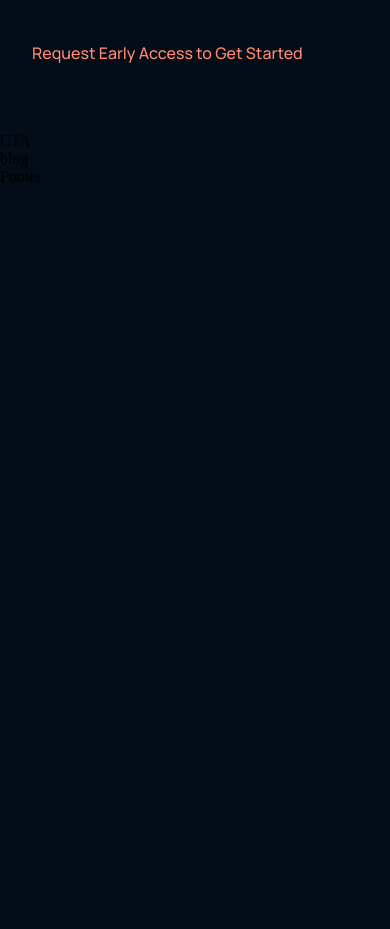
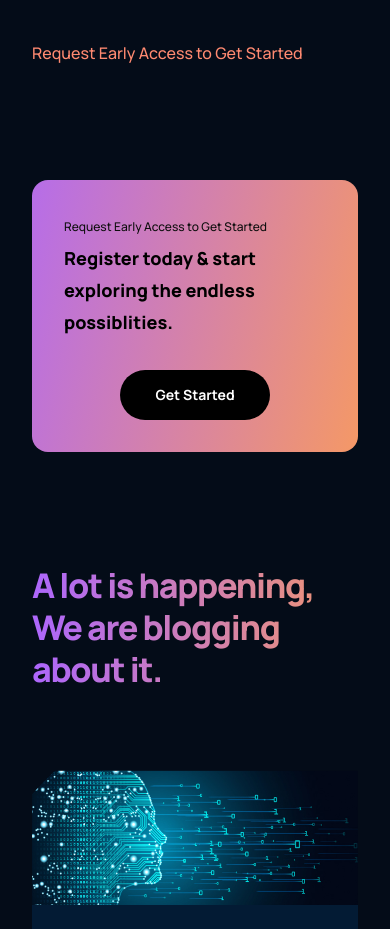
Before and after one commit to beke83/ui-ux-landing-page, a React (Create React App) app: page / in a window 390 px wide. Shown: the part 4084-5013 px from the top of the page. Before the commit the page ends 4270 px from the top, so only its background shows below. Built offline with nearby package versions, Linux system fonts and the light colour scheme.

Commit message:
Article section done

```diff
--- a/src/components/article/Article.jsx
+++ b/src/components/article/Article.jsx
@@ -1,12 +1,20 @@
 import React from 'react';
 import './article.css';
 
-const Article = () => {
-  return (
-    <div>
-      Article
+const Article = ({ imgUrl, date, title }) => (
+  <div className="gpt3__blog-container_article">
+    <div className="gpt3__blog-container_article-image">
+      {/* <iframe src={imgUrl} frameborder="0"></iframe> */}
+      <img src={imgUrl} alt="blog_image" />
     </div>
-  )
-}
+    <div className="gpt3__blog-container_article-content">
+      <div>
+        <p>{date}</p>
+        <h3>{title}</h3>
+      </div>
+      <p>Read Full Article</p>
+    </div>
+  </div>
+);
 
-export default Article
+export default Article;
--- a/src/components/article/article.css
+++ b/src/components/article/article.css
@@ -0,0 +1,60 @@
+.gpt3__blog-container_article {
+    width: 100%;
+    height: 100%;
+
+    display: flex;
+    flex-direction: column;
+    background: var(--color-footer);
+}
+
+.gpt3__blog-container_article-image {
+    width: 100%;
+    height: 100%;
+    background: var(--color-bg);
+}
+
+.gpt3__blog-container_article-image img {
+    width: 100%;
+    height: 100%;
+}
+
+.gpt3__blog-container_article-content {
+    display: flex;
+    flex-direction: column;
+    justify-content: space-between;
+
+    padding: 1rem 1.5rem;
+    height: 100%;
+}
+
+.gpt3__blog-container_article-content p {
+    font-family: var(--font-family);
+    font-size: 11.65px;
+    font-weight: 700;
+    line-height: 35px;
+
+    color: #fff;
+}
+
+.gpt3__blog-container_article-content h3 {
+    font-family: var(--font-family);
+    font-size: 25.11px;
+    font-weight: 800;
+    line-height: 30.30px;
+
+    color: #fff;
+    margin-bottom: 5rem;
+    cursor: pointer;
+}
+
+.gpt3__blog-container_article-content p:last-child {
+    cursor: pointer;
+}
+
+
+@media screen and (max-width: 550px) {
+    .gpt3__blog-container_article-content h3 {
+        font-size: 18px;
+        line-height: 25px;
+    }
+}
--- a/src/components/cta/CTA.jsx
+++ b/src/components/cta/CTA.jsx
@@ -3,8 +3,14 @@ import './cta.css';
 
 const CTA = () => {
   return (
-    <div>
-      CTA
+    <div className='gpt3__cta'>
+      <div className='gpt3__cta-content'>
+        <p>Request Early Access to Get Started</p>
+        <h3>Register today & start exploring the endless possiblities.</h3>
+      </div>
+      <div className='gpt3__cta-btn'>
+        <button type='button'>Get Started</button>
+      </div>
     </div>
   )
 }
--- a/src/components/cta/cta.css
+++ b/src/components/cta/cta.css
@@ -0,0 +1,72 @@
+.gpt3__cta {
+  display: flex;
+  justify-content: space-between;
+  align-items: center;
+  flex-direction: row;
+  padding: 2rem;
+  margin: 4rem;
+  border-radius: 1rem;
+  background: var(--gradient-bar);
+}
+
+.gpt3__cta-content p {
+  font-family: var(--font-family);
+  font-weight: 500;
+  font-size: 12px;
+  line-height: 30px;
+  color: #0e0e0e;
+}
+.gpt3__cta-content h3 {
+  font-family: var(--font-family);
+  font-weight: 800;
+  font-size: 24px;
+  line-height: 45px;
+  color: #000000;
+}
+
+.gpt3__cta-btn {
+  display: flex;
+  justify-content: center;
+  align-items: center;
+  margin-left: 2rem;
+}
+.gpt3__cta-btn button {
+  font-family: var(--font-family);
+  font-weight: 700;
+  font-size: 18px;
+  line-height: 30px;
+  color: #ffffff;
+  background: #000000;
+  border-radius: 40px;
+  border: none;
+  padding: 0.7rem 2rem;
+  outline: none;
+  cursor: pointer;
+  min-width: 150px;
+}
+
+@media screen and (max-width: 650px) {
+    .gpt3__cta {
+        flex-direction: column;
+    }
+
+    .gpt3__cta-btn {
+        margin: 2rem 0 0;
+    }
+}
+
+@media screen and (max-width:550px) {
+    .gpt3__cta {
+        margin: 3rem 2rem;
+    }
+
+    .gpt3__cta-content h3 {
+        font-size: 18px;
+        line-height: 32px;
+    }
+
+    .gpt3__cta-btn button {
+        font-size: 14px;
+        line-height: 28px;
+    }
+}
--- a/src/containers/blog/Blog.jsx
+++ b/src/containers/blog/Blog.jsx
@@ -1,10 +1,27 @@
 import React from 'react';
+import { Article } from '../../components';
 import './blog.css';
+import { blog01, blog02, blog03, blog04, blog05 } from './imports';
 
 const Blog = () => {
   return (
-    <div>
-      blog
+    <div className='gpt3__blog section__padding' id='blog'>
+      <div className="gpt3__blog-heading">
+        <h1 className="gradient__text">
+          A lot is happening, We are blogging about it.
+        </h1>
+      </div>
+      <div className="gpt3__blog-container">
+        <div className="gpt3__blog-container_groupA">
+          <Article imgUrl={blog01} date="Aug 20, 2022" title="GPT-3 and Open  AI is the future. Let us exlore how it is?"/>
+        </div>
+        <div className="gpt3__blog-container_groupB">
+          <Article imgUrl={blog02} date="Aug 20, 2022" title="GPT-3 and Open  AI is the future. Let us exlore how it is?"/>
+          <Article imgUrl={blog03} date="Aug 20, 2022" title="GPT-3 and Open  AI is the future. Let us exlore how it is?"/>
+          <Article imgUrl={blog04} date="Aug 20, 2022" title="GPT-3 and Open  AI is the future. Let us exlore how it is?"/>
+          <Article imgUrl={blog05} date="Aug 20, 2022" title="GPT-3 and Open  AI is the future. Let us exlore how it is?"/>
+        </div>
+      </div>
     </div>
   )
 }
--- a/src/containers/blog/blog.css
+++ b/src/containers/blog/blog.css
@@ -0,0 +1,76 @@
+.gpt3__blog {
+  display: flex;
+  flex-direction: column;
+}
+
+.gpt3__blog-heading {
+  width: 100%;
+  text-align: left;
+  margin-bottom: 5rem;
+}
+.gpt3__blog-heading h1 {
+  font-family: var(--font-family);
+  font-weight: 800;
+  font-size: 57px;
+  line-height: 75px;
+  letter-spacing: -0.04em;
+}
+
+.gpt3__blog-container {
+    display: flex;
+    flex-direction: row;
+}
+
+.gpt3__blog-container_groupA {
+    flex: 0.75;
+    margin-right: 2rem;
+}
+.gpt3__blog-container_groupB{
+    flex: 1;
+    display: grid;
+    grid-template-columns: repeat(2, 1fr);
+    grid-gap: 2rem;
+}
+
+@media screen and (max-width: 990px) {
+    .gpt3__blog-container {
+        flex-direction: column-reverse;
+    }
+
+    .gpt3__blog-container_groupA {
+        margin: 2rem 0;
+    }
+
+    .gpt3__blog-container_groupA
+    .gpt3__blog-container_article
+    {
+        width: 48%;
+    }
+    .gpt3__blog-container_groupA
+    .gpt3__blog-container_article-image
+    {
+        height: 250px;
+    }
+}
+
+@media screen and (max-width: 700px) {
+    .gpt3__blog-container_groupB {
+        grid-template-columns: repeat(1, 1fr);
+    }
+    .gpt3__blog-container_groupA
+    .gpt3__blog-container_article {
+        width: 100%;
+    }
+
+    .gpt3__blog-heading h1{
+        font-size: 46px;
+        line-height: 52px;
+    }
+}
+
+@media screen and (max-width: 550px) {
+    .gpt3__blog-heading h1{
+        font-size: 34px;
+        line-height: 42px;
+    }
+}
--- /dev/null
+++ b/src/containers/blog/imports.js
@@ -0,0 +1,9 @@
+import blog01 from '../../assets/blog01.png';
+import blog02 from '../../assets/blog02.png';
+import blog03 from '../../assets/blog03.png';
+import blog04 from '../../assets/blog04.png';
+import blog05 from '../../assets/blog05.png';
+
+export {
+    blog01, blog02, blog03, blog04, blog05
+}
```
